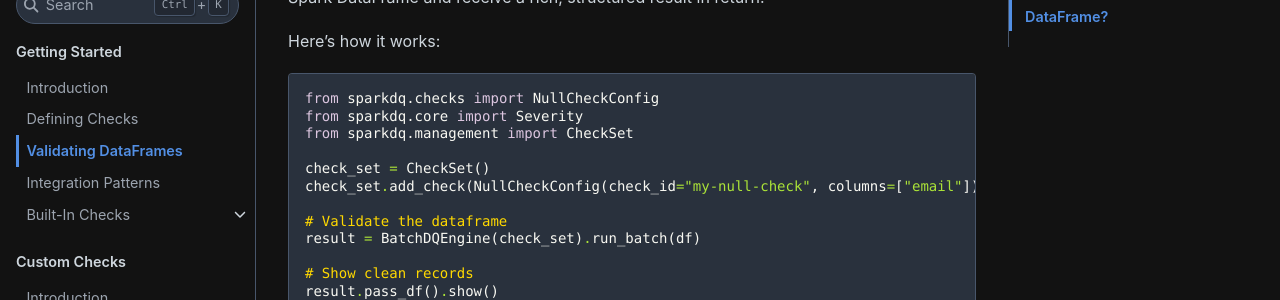
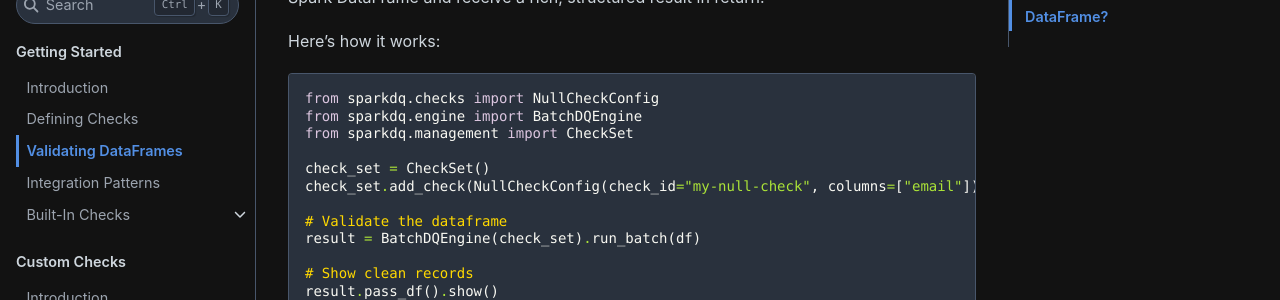
Before and after one commit to sparkdq-community/sparkdq, a Sphinx documentation site: the page built from docs/source/getting_started/validation_dataframes.rst, in a window 1280 px wide and 900 px high, scrolled down 372 px. Shown: the part 152-452 px from the top of the window. Built offline with Sphinx 7.4.7 and the Sphinx Book theme 1.1.4, drawn with Linux system fonts in a browser that asks for light colours; pages that are not in the unit, such as notebooks, are missing from menus.

Commit message:
docs(sphinx): add correct import to example

```diff
--- a/docs/source/getting_started/validation_dataframes.rst
+++ b/docs/source/getting_started/validation_dataframes.rst
@@ -21,7 +21,7 @@ Here’s how it works:
 .. code-block:: python
 
     from sparkdq.checks import NullCheckConfig
-    from sparkdq.core import Severity
+    from sparkdq.engine import BatchDQEngine
     from sparkdq.management import CheckSet
 
     check_set = CheckSet()
```
